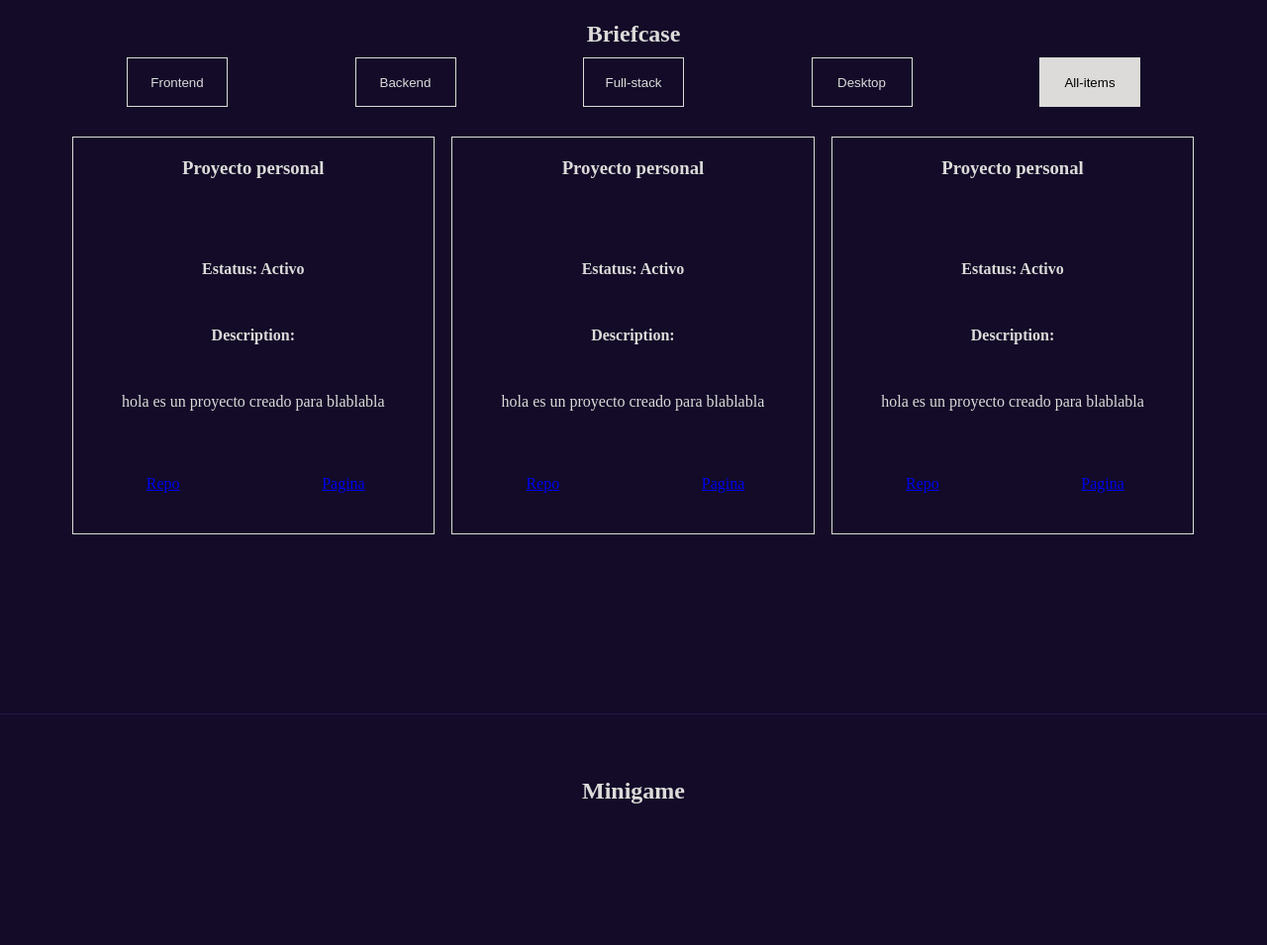
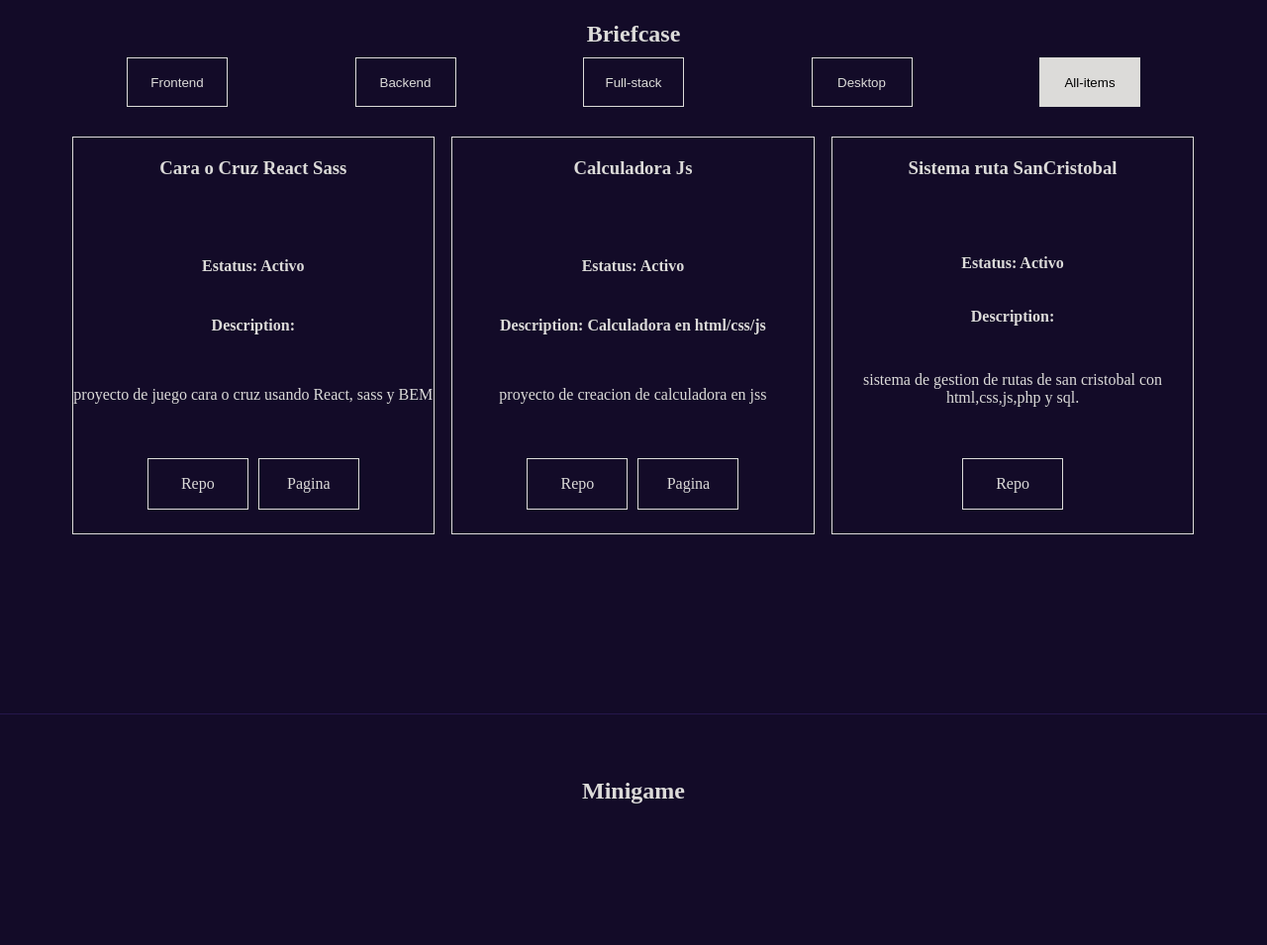
Before and after one commit to 21harley/potafolio.2.0_html_css_js, a plain HTML site: page index.html in a window 1280 px wide. Shown: the part 1560-2515 px from the top of the page at 99% size. Drawn offline with Linux system fonts and the light colour scheme.

Commit message:
add inf-proyect-repo

```diff
--- a/css/Briefcase/Briefcese.css
+++ b/css/Briefcase/Briefcese.css
@@ -35,6 +35,9 @@
 .card-proyect__c-body{
     height: 200px;
 }
+.card-proyect__c-body p{
+  padding:10px 0px 10px 0px;
+}
 .container-filter-proyects{
     height: 50px;
     width: 80%;
@@ -52,8 +55,23 @@
     color: var(--color-background-three);
 }
 .card-proyect__c-footer{
+    display: flex;
+    justify-content: center;
+    gap: 10px;
+}
+.card-proyect__c-footer a{
+    width: 100px;
+    height: 50px;
+    border: 1px solid var(--color-background-three);
     display: grid;
-    grid-template-columns: 50% 50%;
+    place-items: center;
+    color: var(--color-background-three);
+    text-decoration: none;
+}
+.card-proyect__c-footer a:hover{
+    background-color: var(--color-background-three);
+    color: var(--color-background-two);
+    text-decoration: underline;
 }
 .inactive-proyect{
   display: none;
--- a/index.html
+++ b/index.html
@@ -149,26 +149,43 @@
                 </button>
              </div>
             <div class="container-proyects">
+                <div class="card-proyect" filter="Frontend">
+                    <div class="card-proyect__c-header">
+                          <h3>Cara o Cruz React Sass</h3>
+                          <div class="card-proyect__svg-icon" >
+
+                          </div>
+                    </div>
+                    <div class="card-proyect__c-body">
+                          <h4>Estatus: Activo</h4>
+                          <h4>Description:</h4>
+                          <p>proyecto de juego cara o cruz usando React, sass y BEM</p>
+                    </div>
+                    <div class="card-proyect__c-footer">
+                        <a href="https://github.com/21harley/cara_o_cruz_react_sass">Repo</a>
+                        <a href="https://cara-o-cruz-react-sass.vercel.app/">Pagina</a>
+                    </div>
+                 </div>
                <div class="card-proyect" filter="Frontend">
                   <div class="card-proyect__c-header">
-                        <h3>Proyecto personal</h3>
+                        <h3>Calculadora Js</h3>
                         <div class="card-proyect__svg-icon" >
 
                         </div>
                   </div>
                   <div class="card-proyect__c-body">
                         <h4>Estatus: Activo</h4>
-                        <h4>Description: </h4>
-                        <p>hola es un proyecto creado para blablabla</p>
+                        <h4>Description: Calculadora en html/css/js</h4>
+                        <p>proyecto de creacion de calculadora en jss</p>
                   </div>
                   <div class="card-proyect__c-footer">
-                      <a href="#">Repo</a>
-                      <a href="#">Pagina</a>
+                      <a href="https://github.com/21harley/calculatorJS">Repo</a>
+                      <a href="https://21harley.github.io/calculatorJS/">Pagina</a>
                   </div>
                </div>
                <div class="card-proyect" filter="Backend">
                 <div class="card-proyect__c-header">
-                      <h3>Proyecto personal</h3>
+                      <h3>Sistema ruta SanCristobal</h3>
                       <div class="card-proyect__svg-icon" >
 
                       </div>
@@ -176,16 +193,32 @@
                 <div class="card-proyect__c-body">
                       <h4>Estatus: Activo</h4>
                       <h4>Description: </h4>
-                      <p>hola es un proyecto creado para blablabla</p>
+                      <p>sistema de gestion de rutas de san cristobal con html,css,js,php y sql.</p>
                 </div>
                 <div class="card-proyect__c-footer">
-                    <a href="#">Repo</a>
-                    <a href="#">Pagina</a>
+                    <a href="https://github.com/21harley/Sistema_ruta_SanCristobal">Repo</a>
                 </div>
                </div>
                <div class="card-proyect" filter="Frontend">
                 <div class="card-proyect__c-header">
-                      <h3>Proyecto personal</h3>
+                      <h3>Prueba SPA</h3>
+                      <div class="card-proyect__svg-icon" >
+
+                      </div>
+                </div>
+                <div class="card-proyect__c-body">
+                      <h4>Estatus: Activo</h4>
+                      <h4>Description: Prueba SPA </h4>
+                      <p>Prueba SPA uso de responsi y css</p>
+                </div>
+                <div class="card-proyect__c-footer">
+                    <a href="https://github.com/21harley/Prueba-SPA">Repo</a>
+                    <a href="https://21harley.github.io/Prueba-SPA/">Pagina</a>
+                </div>
+               </div>
+               <div class="card-proyect" filter="Full-stack">
+                <div class="card-proyect__c-header">
+                      <h3>tzuzul proyecto1 node</h3>
                       <div class="card-proyect__svg-icon" >
 
                       </div>
@@ -193,16 +226,47 @@
                 <div class="card-proyect__c-body">
                       <h4>Estatus: Activo</h4>
                       <h4>Description: </h4>
-                      <p>hola es un proyecto creado para blablabla</p>
+                      <p>proyecto de notas de recordatorio en html,css,js,pug,nodejs, express y mysql</p>
                 </div>
                 <div class="card-proyect__c-footer">
-                    <a href="#">Repo</a>
-                    <a href="#">Pagina</a>
+                    <a href="https://github.com/21harley/tzuzul_proyecto1_node">Repo</a>
                 </div>
                </div>
-               <div class="card-proyect" filter="Full-stack">
+               <div class="card-proyect" filter="Desktop">
+              <div class="card-proyect__c-header">
+                    <h3>Taller postgresql java</h3>
+                    <div class="card-proyect__svg-icon" >
+
+                    </div>
+              </div>
+              <div class="card-proyect__c-body">
+                    <h4>Estatus: Activo</h4>
+                    <h4>Description: </h4>
+                    <p>programa que gestiona una base de datos con postgresql y lo muestra con una interfaz hecha en java</p>
+              </div>
+              <div class="card-proyect__c-footer">
+                  <a href="https://github.com/21harley/taller_postgresql_java">Repo</a>
+              </div>
+               </div>
+               <div class="card-proyect" filter="Backend">
+              <div class="card-proyect__c-header">
+                    <h3>Curso de pidoras informaticas php</h3>
+                    <div class="card-proyect__svg-icon" >
+
+                    </div>
+              </div>
+              <div class="card-proyect__c-body">
+                    <h4>Estatus: inactivo</h4>
+                    <h4>Description: </h4>
+                    <p>Clases de php</p>
+              </div>
+              <div class="card-proyect__c-footer">
+                  <a href="https://github.com/21harley/curso_php_PildorasInformatica">Repo</a>
+              </div>
+               </div>
+               <div class="card-proyect" filter="Desktop">
                 <div class="card-proyect__c-header">
-                      <h3>Proyecto personal</h3>
+                      <h3>Sokoban en c</h3>
                       <div class="card-proyect__svg-icon" >
 
                       </div>
@@ -210,47 +274,12 @@
                 <div class="card-proyect__c-body">
                       <h4>Estatus: Activo</h4>
                       <h4>Description: </h4>
-                      <p>hola es un proyecto creado para blablabla</p>
+                      <p>Sokoban en c utilizando estructuras, pasos por referencias y archivos</p>
                 </div>
                 <div class="card-proyect__c-footer">
-                    <a href="#">Repo</a>
-                    <a href="#">Pagina</a>
+                    <a href="https://github.com/21harley/Sokoban_en_c">Repo</a>
                 </div>
-               </div>
-               <div class="card-proyect" filter="Desktop">
-              <div class="card-proyect__c-header">
-                    <h3>Proyecto personal</h3>
-                    <div class="card-proyect__svg-icon" >
-
-                    </div>
-              </div>
-              <div class="card-proyect__c-body">
-                    <h4>Estatus: Activo</h4>
-                    <h4>Description: </h4>
-                    <p>hola es un proyecto creado para blablabla</p>
-              </div>
-              <div class="card-proyect__c-footer">
-                  <a href="#">Repo</a>
-                  <a href="#">Pagina</a>
-              </div>
-               </div>
-               <div class="card-proyect" filter="Backend">
-              <div class="card-proyect__c-header">
-                    <h3>Proyecto personal</h3>
-                    <div class="card-proyect__svg-icon" >
-
-                    </div>
-              </div>
-              <div class="card-proyect__c-body">
-                    <h4>Estatus: Activo</h4>
-                    <h4>Description: </h4>
-                    <p>hola es un proyecto creado para blablabla</p>
-              </div>
-              <div class="card-proyect__c-footer">
-                  <a href="#">Repo</a>
-                  <a href="#">Pagina</a>
-              </div>
-               </div>
+                 </div>
             </div>
         </section>
         <section id="minigame" class="container container-miniGame">
```
